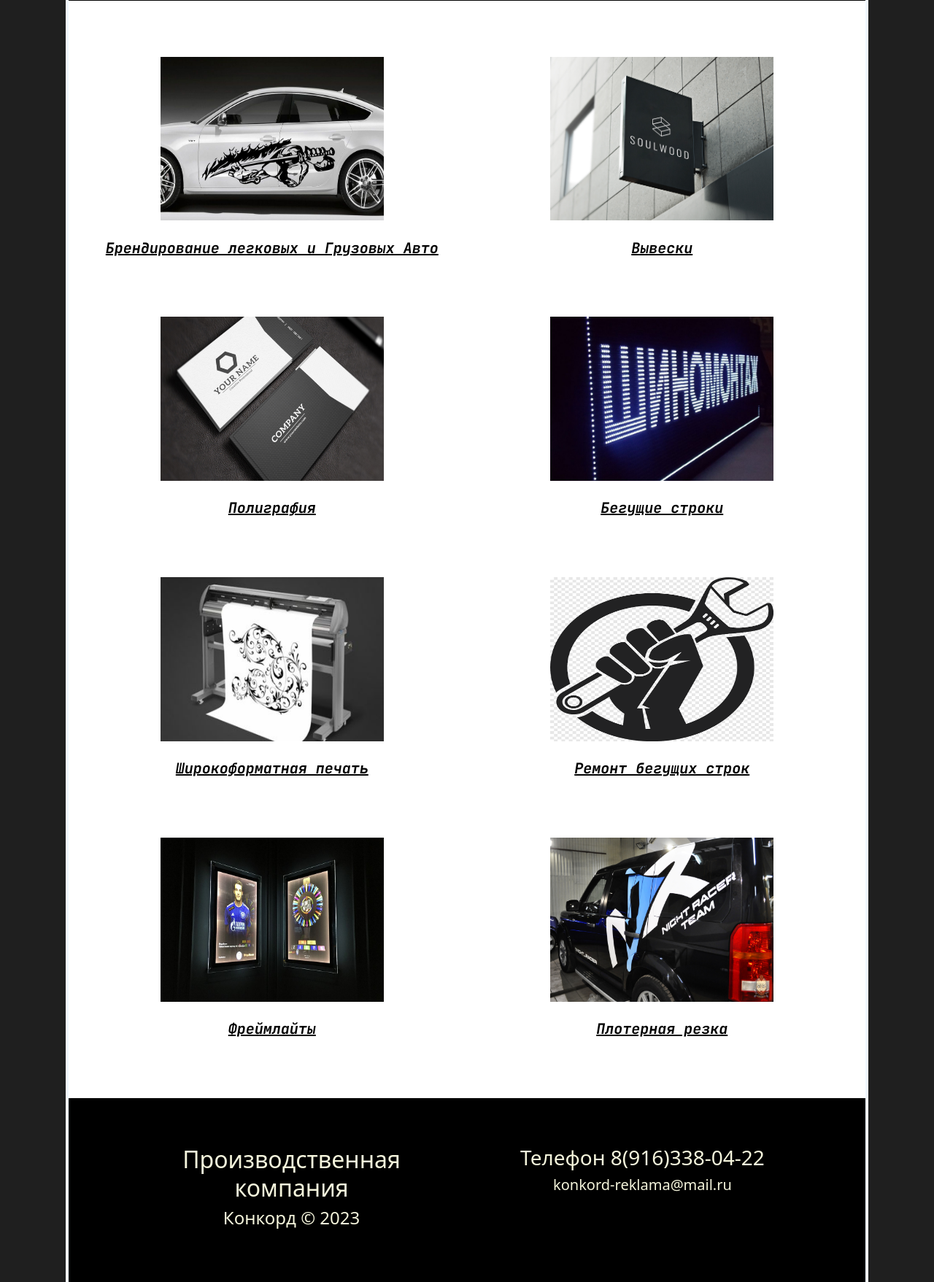
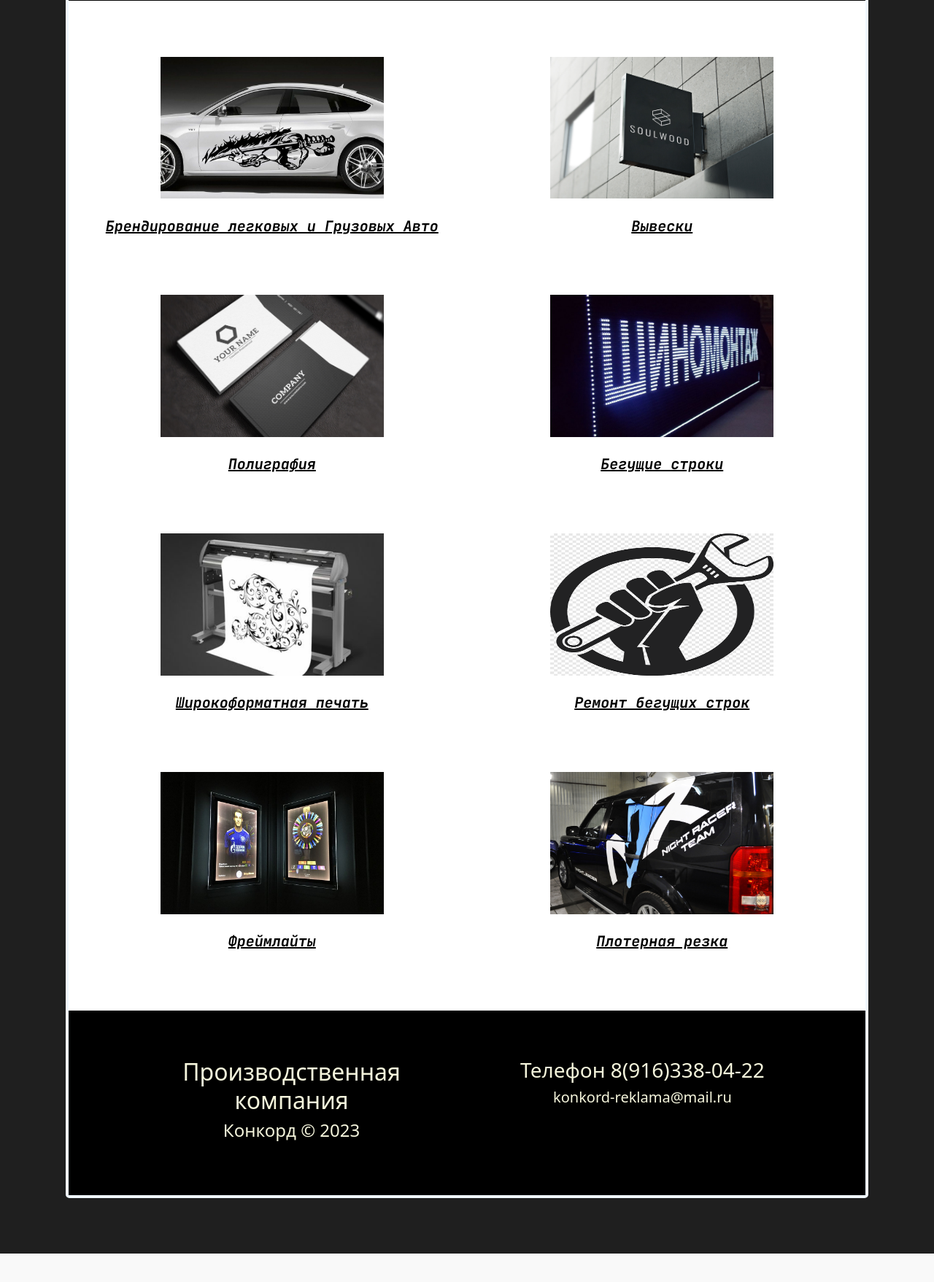
Before and after one commit to krasnov23/konkord-site, a PHP site: page / in a window 1280 px wide. Shown: the part 687-2444 px from the top of the page at 73% size. After the commit the page ends 2405 px from the top, so only its background shows below. Run offline with PHP 8.4, Linux system fonts and the light colour scheme.

Commit message:
nothing new

```diff
--- a/konkord.css
+++ b/konkord.css
@@ -58,7 +58,7 @@ body{
 
 .image-sections{
     width: 60%;
-    height: 250px;
+    height: 220px;
     margin: auto;
     padding-bottom: 5%;
 }
```
